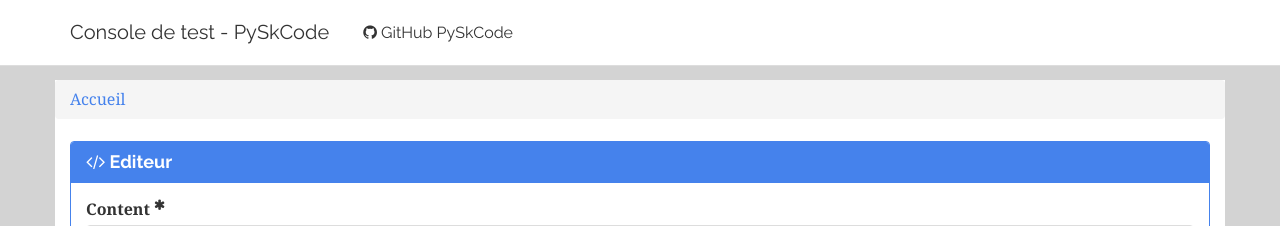
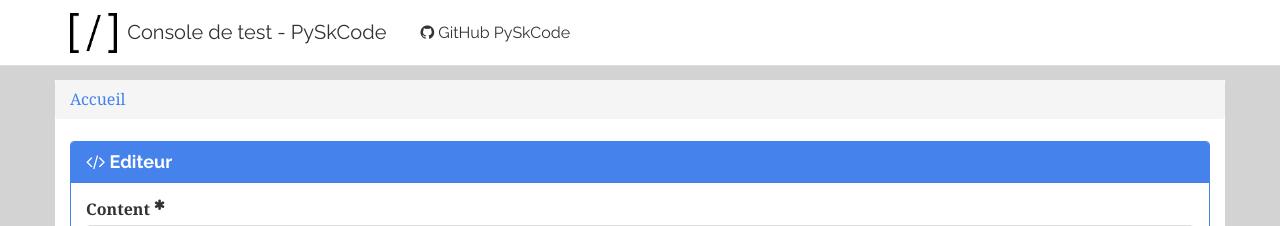
Before and after one commit to TamiaLab/PySkCodeOnlineTester, a Django app: page / in a window 1280 px wide. Shown: the top 226 px of the page. Run offline with Django 3.2, Linux system fonts and the light colour scheme; parts of the project's set-up code (start-up, migrations or seed data) failed here and were passed over; some libraries are stand-ins or nearby versions.

Commit message:
Add icon to the navbar

```diff
--- a/templates/base.html
+++ b/templates/base.html
@@ -85,6 +85,13 @@
             margin-top: -100px; /* negative fixed header height */
             visibility: hidden;
         }
+
+        .navbar-brand img {
+            height: 100%;
+            display: inline-block;
+            vertical-align: middle;
+            margin-right: 5px;
+        }
     </style>
     <link rel="stylesheet" href="{% static "css/main.css" %}">
 
@@ -119,8 +126,7 @@
                     <span class="icon-bar"></span>
                     <span class="icon-bar"></span>
                 </button>
-                <!-- TODO Add logo in the a tag above -->
-                <a class="navbar-brand" href="{% url 'home:index' %}">Console de test - PySkCode</a>
+                <a class="navbar-brand" href="{% url 'home:index' %}"><img alt="Brand" src="{% static "images/logo_pyskcode.png" %}"> Console de test - PySkCode</a>
             </div>
             <!-- Collect the nav links, forms, and other content for toggling -->
             <div class="collapse navbar-collapse" id="header-navbar-collapse-1">
```
